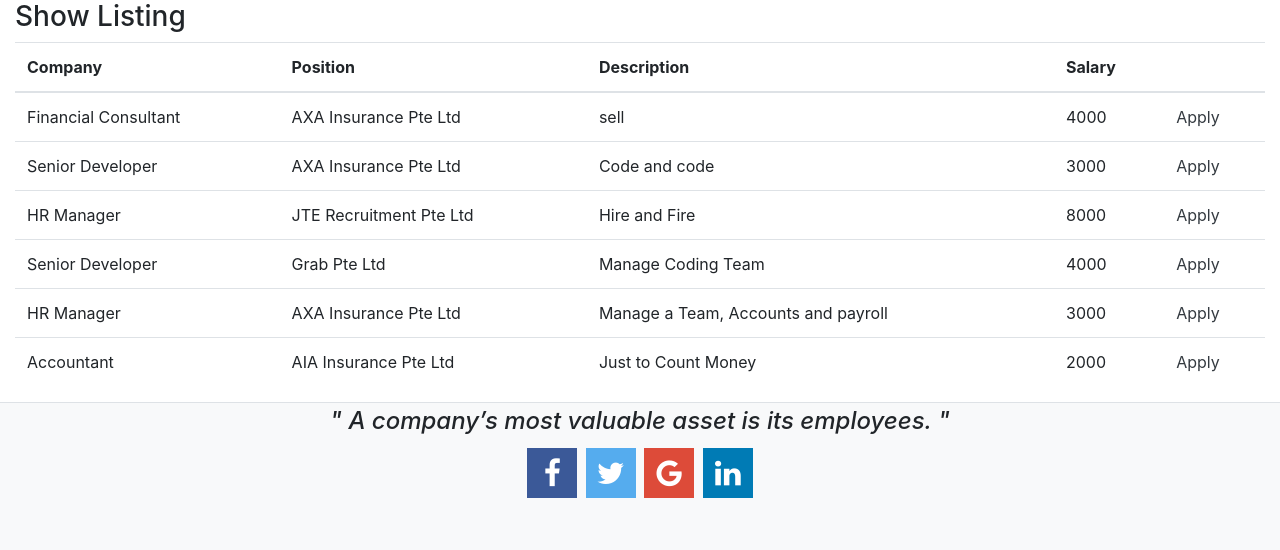
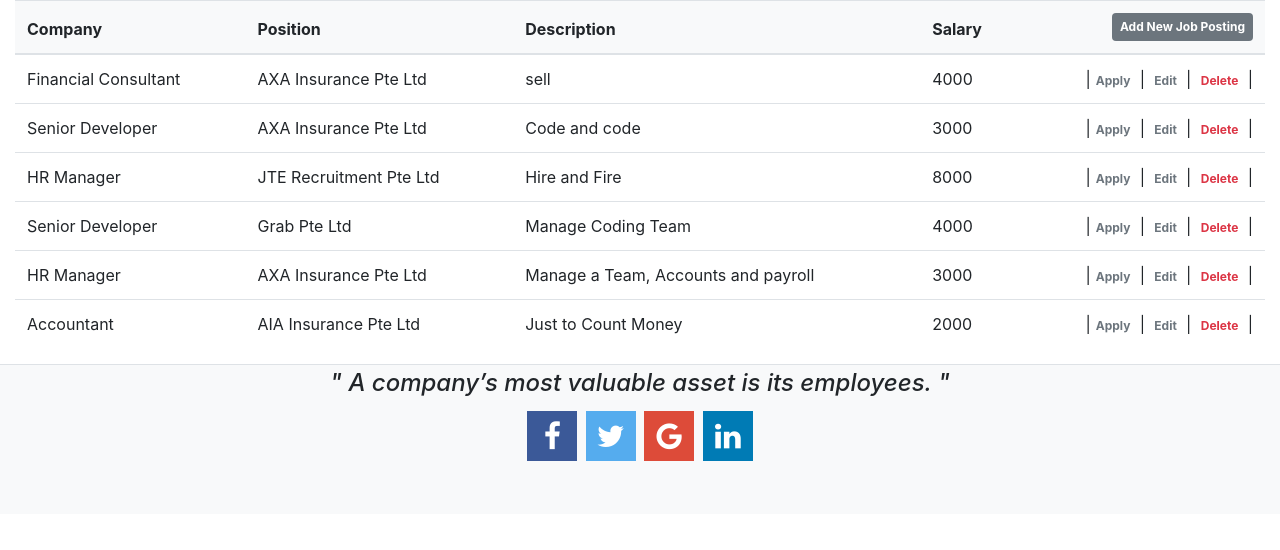
Before and after one commit to Code-Institute-Submissions/project4-django, a Django app: page /listing/ in a window 1280 px wide. Shown: the part 56-606 px from the top of the page. Run offline with Django 3.2, Linux system fonts and the light colour scheme; data comes from the database, SQL or seed files in the repository; both versions use the stored data as it was after the commit; some libraries are stand-ins or nearby versions.

Commit message:
added add function

```diff
--- a/accounts/templates/index.html
+++ b/accounts/templates/index.html
@@ -23,7 +23,7 @@
                     Reach Millions of Candidates with Multi-Channel Job Posting <br/> Access to the right candidates!
                     <br/>
                     <hr/>
-                    <a class="btn btn-warning" href="">Assign me for a Talent Hunter</a>
+                    <a class="btn btn-warning" href="{% url 'show_listing' %}">Assign me for a Talent Hunter</a>
                 </p>
             </div>
         </div>
--- a/job_listing/templates/show_listing.html
+++ b/job_listing/templates/show_listing.html
@@ -5,16 +5,18 @@
 {% block content %}
   <!-- Listing -->
   <main class='container-fluid'>
-    <h3>Show Listing</h3>
+
     <table class="table">
       <thead>
-    <tr>
-      <th scope="col">Company</th>
-      <th scope="col">Position</th>
-      <th scope="col">Description</th>
-      <th scope="col">Salary</th>
-      <th scope="col"></th>
-    </tr>
+        <tr class='bg-light'>
+          <th scope="col">Company</th>
+          <th scope="col">Position</th>
+          <th scope="col">Description</th>
+          <th scope="col">Salary</th>
+          <th scope="col" class='text-right'>
+            <a class='p-2 badge badge-secondary' href="{% url 'add_listing' %}">Add New Job Posting</a>
+          </th>
+        </tr>
       </thead>
 
       <tbody>
@@ -24,7 +26,11 @@
         <td> {{ d.company }} </td>
         <td> {{ d.description }} </td>
         <td> {{ d.salary }}</td>
-        <td><a class='text-dark' href="">Apply </a></td>
+        <td class='text-right'>
+          |<a class='text-secondary badge' href="">Apply </a> |
+          <a class='text-secondary badge' href="{% url 'edit_listing' %}">Edit </a> |
+          <a class='text-danger badge' href="{% url 'confirm_delete' %}">Delete </a> |
+        </td>
       </tr>
       {% endfor %}
       </tbody>
--- a/job_listing/views.py
+++ b/job_listing/views.py
@@ -11,19 +11,19 @@ def show_listing(request):
     })
 
 def add_listing(request):
-    # if request.method == "POST":
-    #     new_listing = Newjob(request.POST)
-    #     if new_listing.is_valid():
-    #         instance = new_listing.save(commit=False)
-    #         instance.user = request.user
-    #         instance.save()
-    #     return redirect(show_listing)
+    if request.method == "POST":
+        new_listing = Newjob(request.POST)
+        if new_listing.is_valid():
+            instance = new_listing.save(commit=False)
+            instance.user = request.user
+            instance.save()
+        return redirect(show_listing)
 
-    # else :
-    new_listing = Newjob()
-    return render(request, 'add_listing.html',{
-        'form' : new_listing
-        })
+    else :
+        new_listing = Newjob()
+        return render(request, 'add_listing.html',{
+            'form' : new_listing
+            })
 
 def edit_listing(request):
     return render(request, 'edit_listing.html')
```
Also changed, not shown: job_listing/templates/add_listing.html (+7 -5 lines), db.sqlite3.
